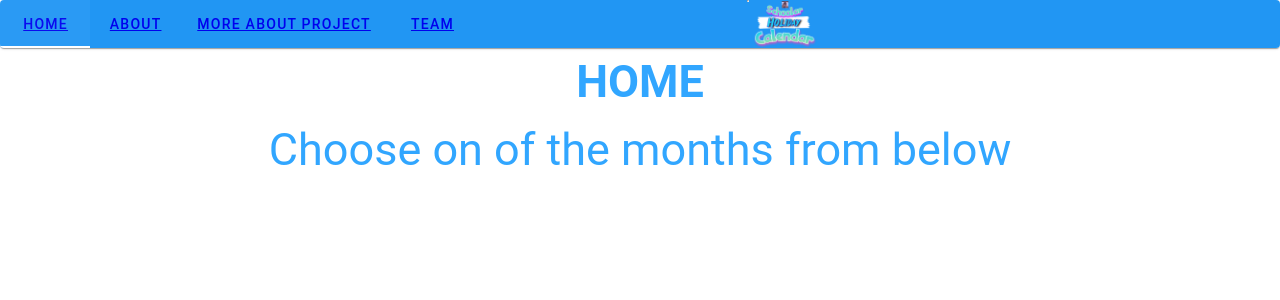
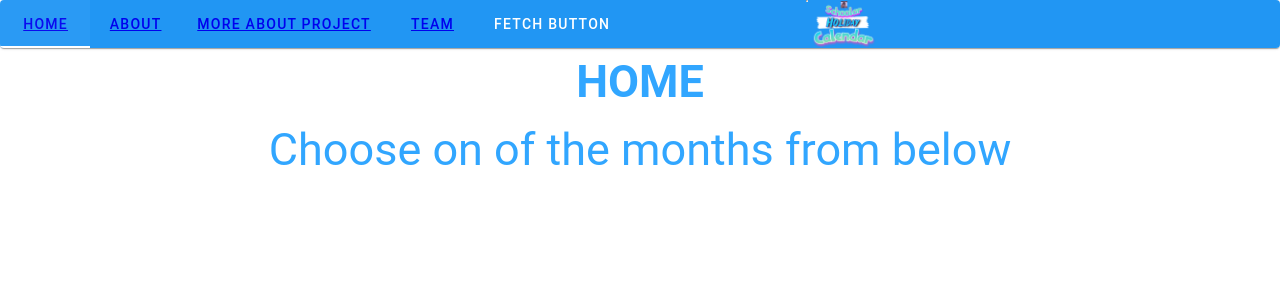
Before and after one commit to nikitaNotvas/calendar, a Vue app: page / in a window 1280 px wide. Shown: the top 300 px of the page. Built offline with nearby package versions, Linux system fonts and the light colour scheme.

Commit message:
started api

```diff
--- a/src/App.vue
+++ b/src/App.vue
@@ -1,17 +1,20 @@
 <script setup>
 import {ref,watch} from 'vue';
+
+
+async function asyncFunction() { const result = await fetch('https://holidays.abstractapi.com/v1/'); console.log(result)}
 
 </script>
 
 <template>
   <nav>
     <v-card>
-    <v-tabs bg-color="blue" center-active>
-      <v-tab><router-link to="/">Home</router-link></v-tab>
+    <v-tabs bg-color="blue"  center-active>
+      <v-tab><router-link  font-weight-bold to="/">Home</router-link></v-tab>
       <v-tab> <router-link to="/about">About</router-link></v-tab>
       <v-tab><router-link to="/team">More about project</router-link></v-tab>
       <v-tab><router-link to="/moreaboutus">Team</router-link></v-tab>
-      <v-tab></v-tab>
+      <v-tab @click="asyncFunction"> fetch button</v-tab>
       <v-tab></v-tab>
       <v-tab></v-tab><hr>
       <img class="smallogo" src="logo.png">
```
Also changed, not shown: src/main.js (line endings or trailing spaces).
